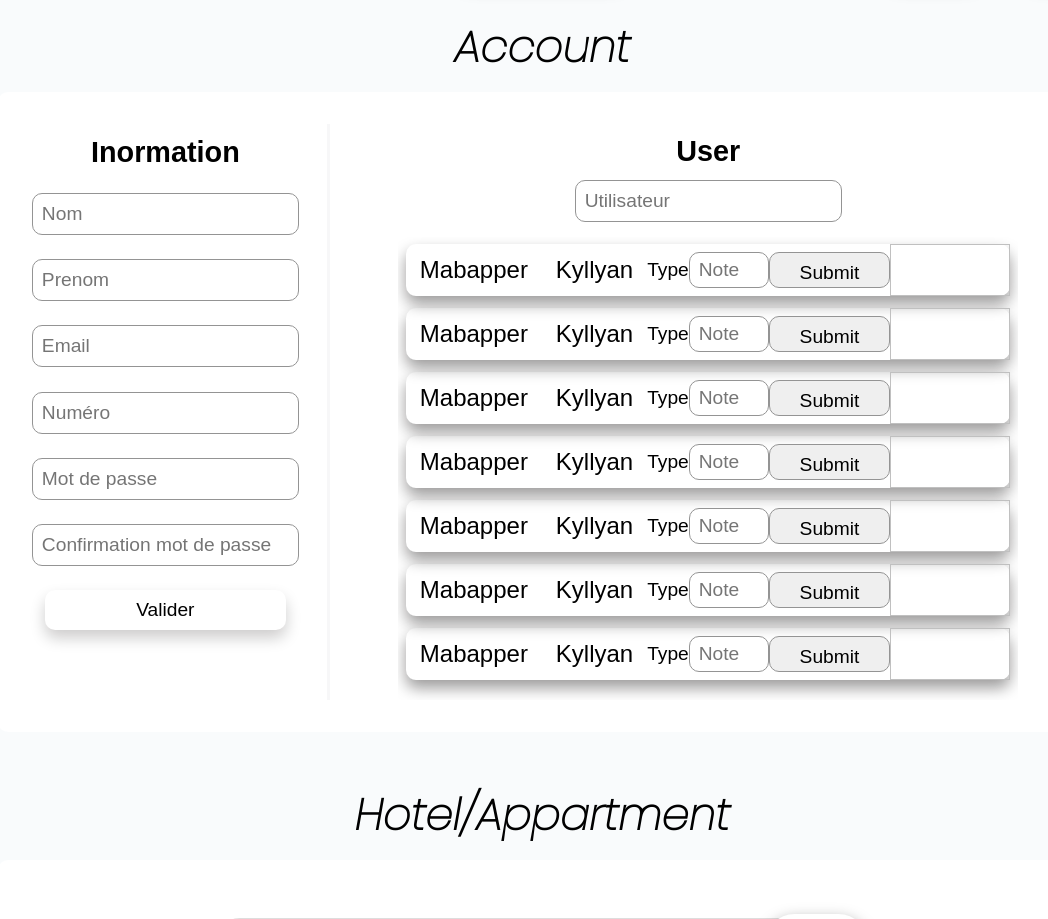
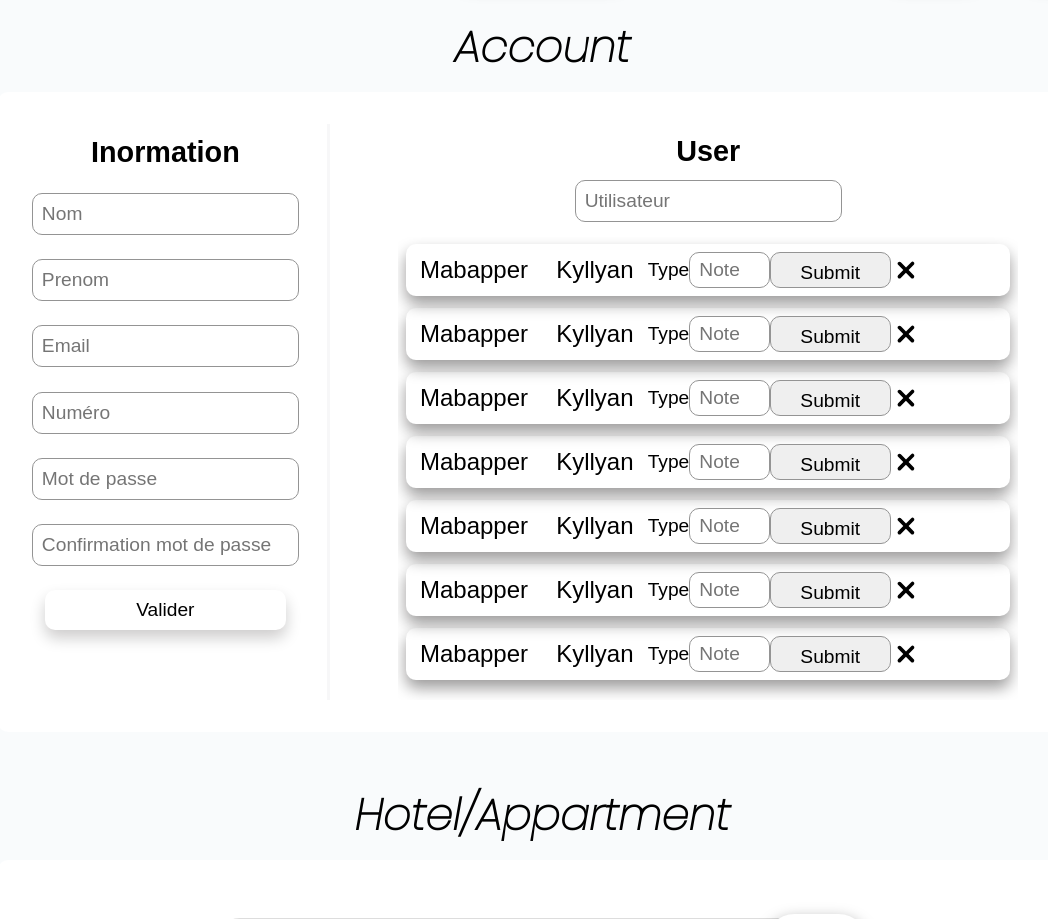
Before and after one commit to titusse3/Taup-Hotel, a PHP site: page /account/index.php in a window 1280 px wide. Shown: the part 82-1001 px from the top of the page, without its empty margins (98-1146 px from the left). Run offline with PHP 8.4, Linux system fonts and the light colour scheme.

Commit message:
klfjqsdmklfjsqlmkfjlkmsqjflmk

```diff
--- a/account/index.php
+++ b/account/index.php
@@ -60,7 +60,7 @@
                             <h8>Type</h8>
                             <input placeholder="Note" type="number"/>
                             <input type="submit"/>
-                            <img/>
+                            <img src="../src/img/croix.svg"/>
                         </div>';
                 }
                 $a = true;
--- a/src/css/account.css
+++ b/src/css/account.css
@@ -201,9 +201,9 @@ main > h4 {
 #input-user {
     outline: none;
     font-size: 1.2em;
-border-radius: 10px;
-border: 1px solid #949494;
-padding: 9px;
+    border-radius: 10px;
+    border: 1px solid #949494;
+    padding: 9px;
 }
 .note-contain .annouche-info{
     display: flex;
@@ -219,3 +219,8 @@ padding: 9px;
     height: 70%;
     width: 20%;
 }
+.note-contain img {
+    filter: invert(1);
+    width: 30px;
+    height: 30px;
+}
```
